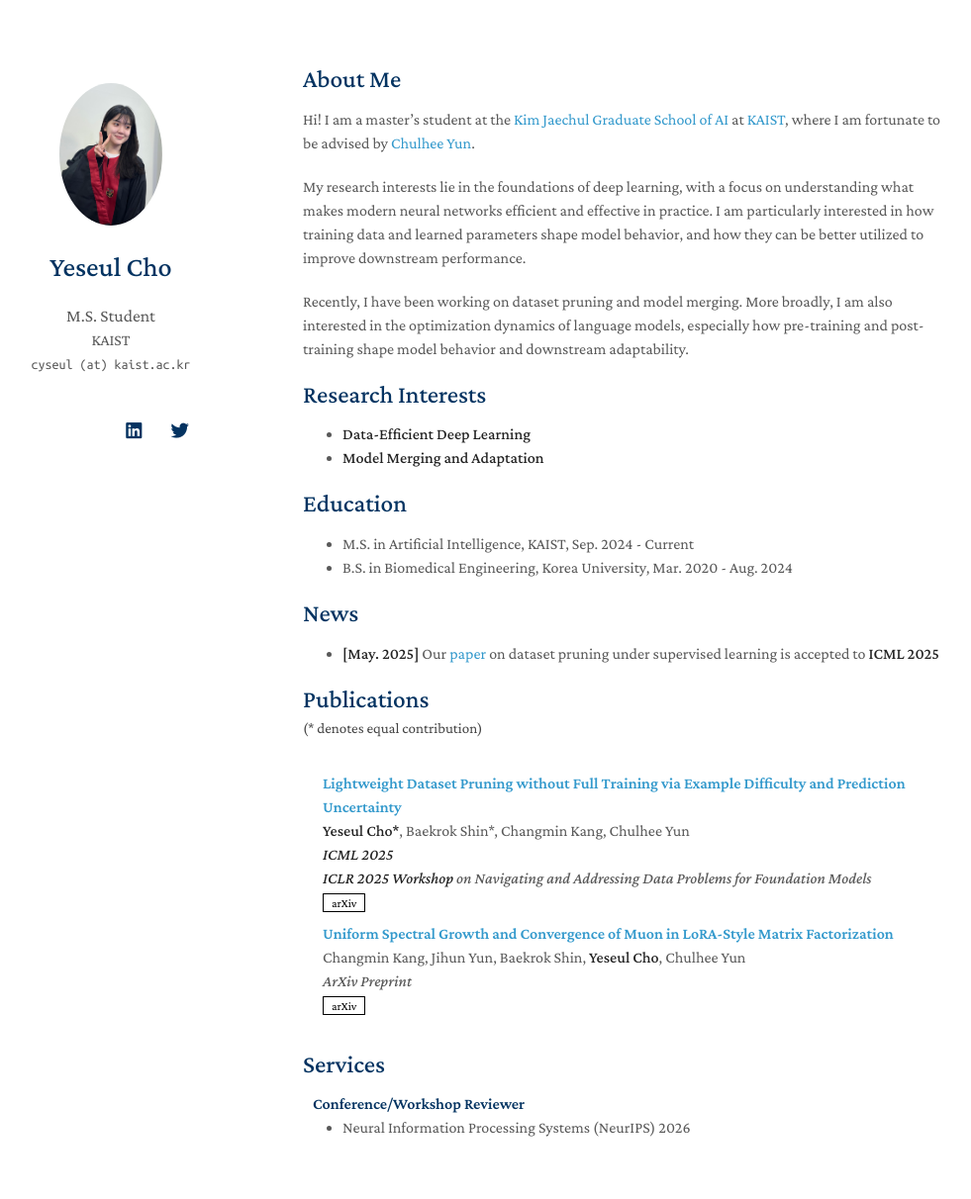
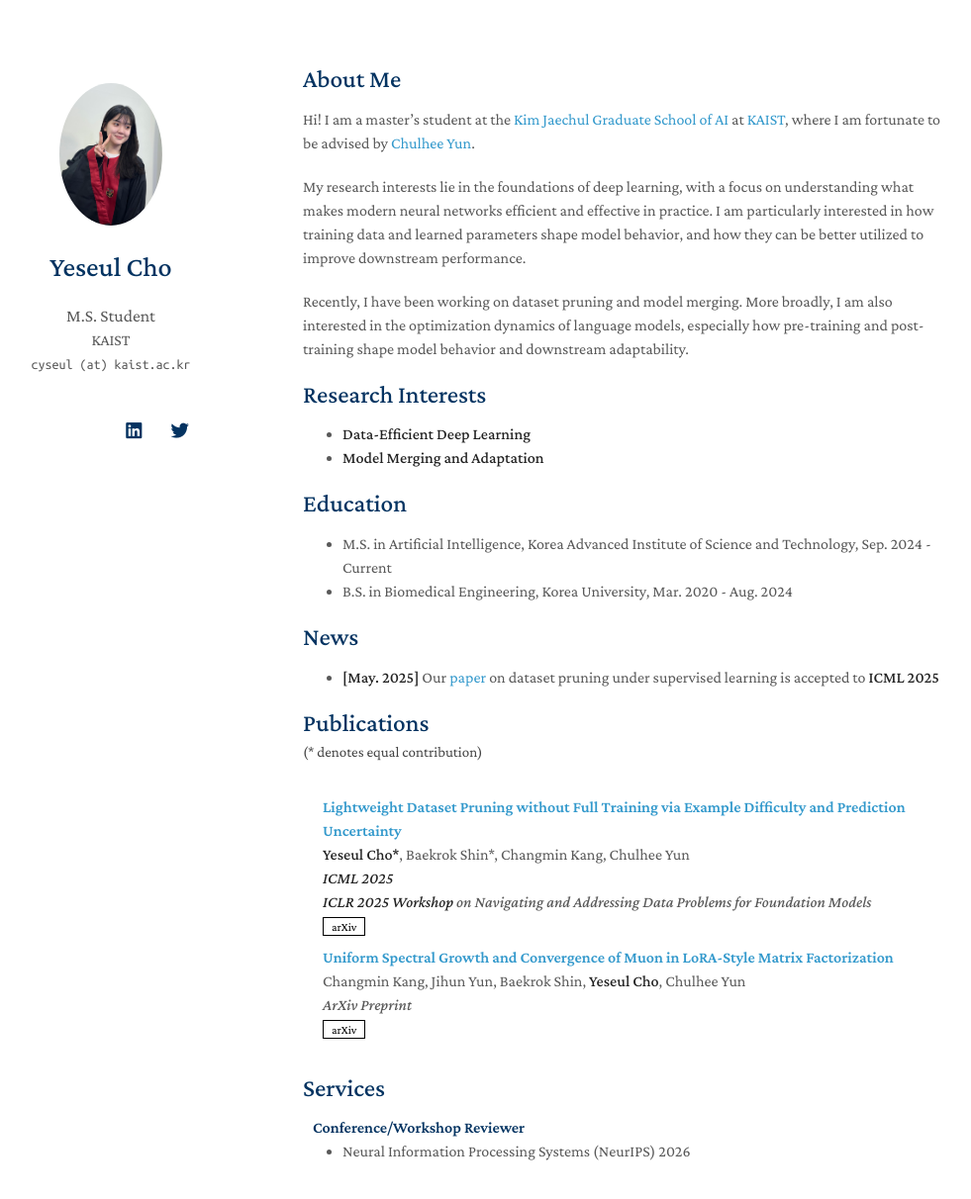
Before and after one commit to cyseul/cyseul.github.io, a Jekyll site: the page built from index.md, in a window 1280 px wide and 1255 px high. Shown: the top 1212 px of the window at 99% size, without its empty margins (164-1145 px from the left). Built offline with Jekyll 4.4.1, drawn with Linux system fonts in a browser that asks for light colours; nearby versions of some CDN libraries; a style sheet for code colours, icons or effects is not loaded; our own code applies the rules of GitHub Pages for plain Markdown files.

```diff
--- a/index.md
+++ b/index.md
@@ -18,7 +18,7 @@ Recently, I have been working on dataset pruning and model merging. More broadly
 
 
 ## Education
-- M.S. in Artificial Intelligence, KAIST, Sep. 2024 - Current
+- M.S. in Artificial Intelligence, Korea Advanced Institute of Science and Technology, Sep. 2024 - Current
 - B.S. in Biomedical Engineering, Korea University, Mar. 2020 - Aug. 2024
 
 ## News
```
